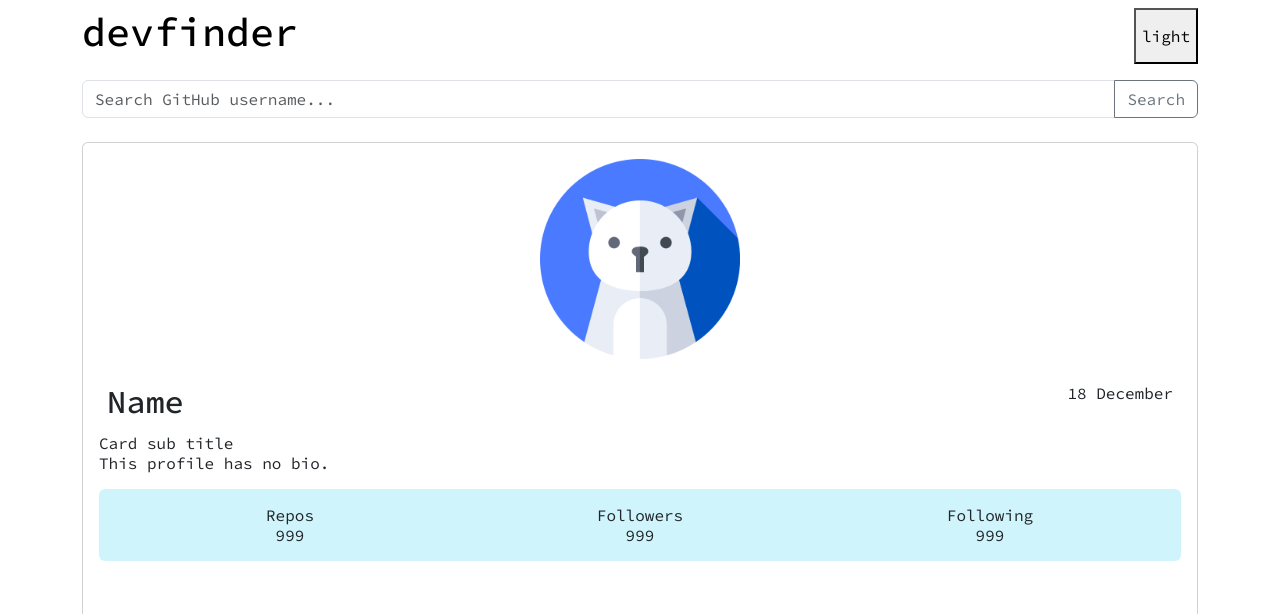
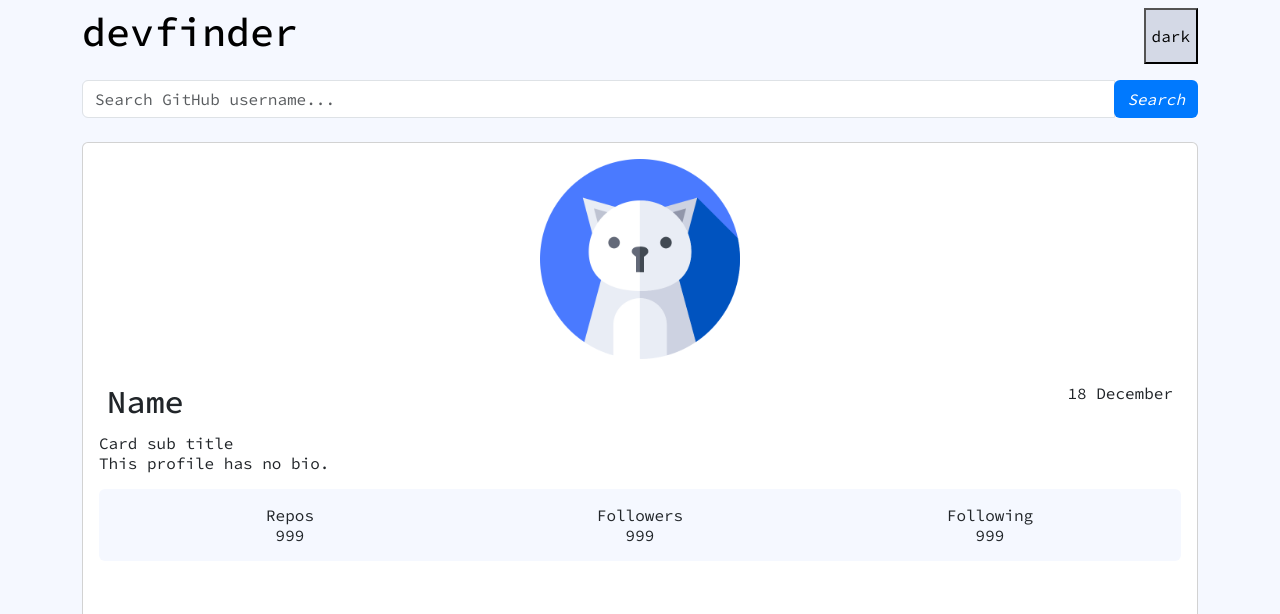
Before and after one commit to eugenyush/devfinder, a website built with Vite: page index.html in a window 1280 px wide. Shown: the top 614 px of the page. Built offline with nearby package versions, Linux system fonts and the light colour scheme; files whose address does not match are found by name.

Commit message:
fix bags with sytle

```diff
--- a/index.html
+++ b/index.html
@@ -9,12 +9,18 @@
     <div id="app" class="container-sm mt-2">
       <div class="app-header d-flex justify-content-between align-self-center">
         <h1>devfinder</h1>
-        <button class="app-theme" id="theme-switch">light</button>
+        <button class="app-theme" id="theme-switch">dark</button>
       </div>
       <div class="app-form mt-3">
         <div class="input-group mb-3">
-          <input type="text" class="form-control" id="app-input" placeholder="Search GitHub username..." aria-label="Search GitHub username..." aria-describedby="button-addon2">
-          <button class="btn btn-outline-secondary" type="button" id="button-addon2">Search</button>
+          <div class="input-group">
+            <input type="text" class="form-control" id="app-input" placeholder="Search GitHub username..." aria-label="Search GitHub username...">
+            <span class="input-group-btn">
+              <button class="btn btn-default" type="submit"  id="button-addon2">
+                  <i class="fa fa-search">Search</i>
+              </button>
+            </span>
+          </div>
         </div>
       </div>
       <div class="app-content mt-4">
@@ -28,7 +34,7 @@
             <div class="card-subtitle" id="blog">Card sub title</div>
             <p class="card-text" id="bio">This profile has no bio.</p>
             <div class="container text-center mt-1">
-              <div class="row bg-info-subtle p-3 rounded">
+              <div class="row p-3 rounded info">
                 <div class="col">
                   Repos <br/>
                   <span id="repos">999</span>
--- a/src/scss/style.scss
+++ b/src/scss/style.scss
@@ -15,12 +15,42 @@ body{
     font: 1em VariableFont;
 
     &.light-theme{
-        background-color: #ffffff;
+        background-color: #F5F8FF;
         color: #000000;
+
+        .info{
+            background-color: #F5F8FF;
+          }
+        .app-theme{
+            background-color: #d4d9e6;
+            color: #000000;
+          }
     }
 
     &.dark-theme{
-        background-color: #000000;
+        background-color: #141C2F;
         color: #ffffff;
+
+        .card {
+            background-color: #1F2A48;
+            color: #ffffff;
+          }
+        .info{
+            background-color: #141C2F;
+          }
+        .app-theme{
+            background-color: #0b1a3f;
+            color: #ffffff;
+          }
     }
+
+    .btn{
+        background-color: #0079FE;
+        color: #ffffff;
+
+        &:hover{
+            background-color: #0063d5;
+            color: #ffffff;
+        }
+      }
 }
```
